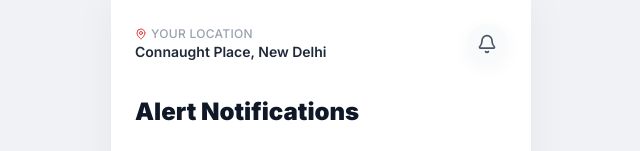
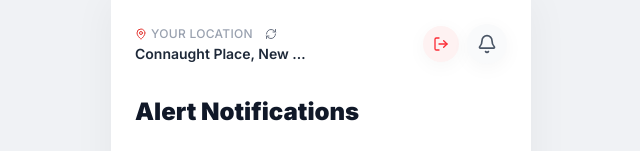
Before and after one commit to FnaticFire/CrisisLink, a Next.js app: page /alerts in a window 1280 px wide. Shown: the top 151 px of the page, without its empty margins (319-959 px from the left). Built offline with nearby package versions, Linux system fonts and the light colour scheme.

Commit message:
fix(critical): resolve map hydration crashes, strict auth guard, medical term NLP parsing context, manual geocode refreshing

```diff
--- a/src/app/page.tsx
+++ b/src/app/page.tsx
@@ -4,6 +4,7 @@ import React, { useState } from 'react';
 import Link from 'next/link';
 import { ShieldAlert, Users, Landmark, BookOpen, ChevronRight, X } from 'lucide-react';
 import { useAppStore } from '@/lib/store';
+import { useRouter } from 'next/navigation';
 import TopBar from '@/components/TopBar';
 import ResponderCard from '@/components/ResponderCard';
 import EmergencyTrigger from '@/components/EmergencyTrigger';
@@ -27,12 +28,20 @@ const EMERGENCY_NUMBERS = [
 ];
 
 export default function Home() {
-  const { responders, updateUserLocation, activeAlert } = useAppStore();
+  const { responders, currentUser, updateUserLocation, activeAlert } = useAppStore();
+  const router = useRouter();
+
   const [showTrigger, setShowTrigger] = useState(false);
   const [showSafetyTips, setShowSafetyTips] = useState(false);
   const [showHospitals, setShowHospitals] = useState(false);
   const [selectedTip, setSelectedTip] = useState(0);
   const [searchQuery, setSearchQuery] = useState('');
+
+  React.useEffect(() => {
+    if (!currentUser) {
+      router.replace('/login');
+    }
+  }, [currentUser, router]);
 
   React.useEffect(() => {
     if ('geolocation' in navigator) {
--- a/src/components/MapComponent.tsx
+++ b/src/components/MapComponent.tsx
@@ -9,21 +9,22 @@ import { NearbyPlace } from '@/lib/places';
 import { AlertDoc } from '@/lib/types';
 
 // Icons
-const icon = L.icon({
+const icon = typeof window !== 'undefined' ? L.icon({
   iconUrl: 'https://unpkg.com/leaflet@1.9.4/dist/images/marker-icon.png',
   iconRetinaUrl: 'https://unpkg.com/leaflet@1.9.4/dist/images/marker-icon-2x.png',
   shadowUrl: 'https://unpkg.com/leaflet@1.9.4/dist/images/marker-shadow.png',
   iconSize: [25, 41],
   iconAnchor: [12, 41],
-});
+}) : undefined;
 
-const userIcon = L.divIcon({
+const userIcon = typeof window !== 'undefined' ? L.divIcon({
   className: 'user-marker',
   html: '<div class="w-6 h-6 bg-blue-500 border-4 border-white rounded-full shadow-lg pulse-blue"></div>',
   iconSize: [24, 24],
-});
+}) : undefined;
 
 const getEmergencyIcon = (severity: string) => {
+  if (typeof window === 'undefined') return undefined;
   const color = severity === 'CRITICAL' ? 'bg-red-600' : severity === 'HIGH' ? 'bg-red-400' : severity === 'MEDIUM' ? 'bg-yellow-400' : 'bg-blue-400';
   return L.divIcon({
     className: 'emergency-marker',
@@ -33,6 +34,7 @@ const getEmergencyIcon = (severity: string) => {
 };
 
 const recommendationIcon = (type: string) => {
+  if (typeof window === 'undefined') return undefined;
   const emoji = type === 'hospital' ? '🏥' : type === 'police' ? '👮' : '🚒';
   const color = type === 'hospital' ? 'bg-red-500' : type === 'police' ? 'bg-blue-600' : 'bg-orange-600';
   return L.divIcon({
--- a/src/components/TopBar.tsx
+++ b/src/components/TopBar.tsx
@@ -2,9 +2,10 @@
 
 import React, { useState } from 'react';
 import { Bell, Search, X, Check } from 'lucide-react';
-import { MapPin } from 'lucide-react';
+import { MapPin, RefreshCw, LogOut } from 'lucide-react';
 import { useAppStore } from '@/lib/store';
 import { formatDistanceToNow } from 'date-fns';
+import { useRouter } from 'next/navigation';
 
 interface TopBarProps {
   showSearch?: boolean;
@@ -13,14 +14,54 @@ interface TopBarProps {
 }
 
 const TopBar: React.FC<TopBarProps> = ({ showSearch = true, onSearch, searchQuery = '' }) => {
-  const { currentUser, notifications, markNotificationsRead } = useAppStore();
+  const { currentUser, notifications, markNotificationsRead, updateUserLocation, setCurrentUser } = useAppStore();
   const [showNotifs, setShowNotifs] = useState(false);
+  const [isRefreshing, setIsRefreshing] = useState(false);
+  const router = useRouter();
 
   const unreadCount = notifications.filter((n) => !n.read).length;
 
   const handleBellClick = () => {
     setShowNotifs((prev) => !prev);
     if (!showNotifs) markNotificationsRead();
+  };
+
+  const handleRefreshLocation = () => {
+    if (!('geolocation' in navigator)) return;
+    setIsRefreshing(true);
+    navigator.geolocation.getCurrentPosition(
+      async (pos) => {
+        try {
+          const lat = pos.coords.latitude;
+          const lng = pos.coords.longitude;
+          const res = await fetch(`https://nominatim.openstreetmap.org/reverse?lat=${lat}&lon=${lng}&format=json`, {
+            headers: { 'Accept-Language': 'en' }
+          });
+          const data = await res.json();
+          let placeName = 'Locating...';
+
+          if (data && data.address) {
+            placeName = data.address.neighbourhood || data.address.suburb || data.address.city_district || data.address.city || data.address.town || 'New Delhi';
+            if (data.address.city) placeName += ', ' + data.address.city;
+          }
+
+          updateUserLocation(lat, lng, placeName);
+        } catch (err) {
+          updateUserLocation(pos.coords.latitude, pos.coords.longitude, 'Location Updated');
+        } finally {
+          setIsRefreshing(false);
+        }
+      },
+      () => {
+        setIsRefreshing(false);
+      },
+      { enableHighAccuracy: true }
+    );
+  };
+
+  const handleSignOut = () => {
+    setCurrentUser(null);
+    router.push('/login');
   };
 
   return (
@@ -30,11 +71,22 @@ const TopBar: React.FC<TopBarProps> = ({ showSearch = true, onSearch, searchQuer
           <span className="text-xs text-gray-400 font-medium tracking-wide flex items-center gap-1">
             <MapPin size={12} className="text-primary" />
             YOUR LOCATION
+            <button onClick={handleRefreshLocation} disabled={isRefreshing} className="ml-1 p-1 hover:bg-gray-100 rounded-full transition-colors disabled:opacity-50">
+              <RefreshCw size={12} className={`text-gray-500 ${isRefreshing ? 'animate-spin' : ''}`} />
+            </button>
           </span>
-          <h2 className="text-sm font-semibold text-gray-800 truncate max-w-[200px]">
+          <h2 className="text-sm font-semibold text-gray-800 truncate max-w-[180px]">
             {currentUser?.location?.address || 'Connaught Place, New Delhi'}
           </h2>
         </div>
+        <div className="flex items-center gap-2">
+          <button
+            onClick={handleSignOut}
+            className="p-2.5 bg-red-50 rounded-full text-red-500 soft-shadow tap-effect flex items-center gap-1"
+            title="Sign Out"
+          >
+            <LogOut size={16} />
+          </button>
           <button
             onClick={handleBellClick}
             className="p-2.5 bg-gray-50 rounded-full text-gray-600 soft-shadow tap-effect relative"
@@ -44,6 +96,7 @@ const TopBar: React.FC<TopBarProps> = ({ showSearch = true, onSearch, searchQuer
               <span className="absolute top-1.5 right-1.5 w-2 h-2 bg-primary rounded-full border-2 border-white" />
             )}
           </button>
+        </div>
       </div>
 
       {showSearch && (
--- a/src/lib/ai/detection.ts
+++ b/src/lib/ai/detection.ts
@@ -139,6 +139,8 @@ export async function classifyEmergency(
 
   const prompt = `You are CrisisLink's emergency triage AI. Analyze this distress call and image scene.
 
+CRITICAL RULE: "Heart attack", "brain attack", "head injury", or terms related to sudden bodily trauma are "Medical Emergency", NOT "Violence". Only label "Violence" if there is explicit mention of weapons, assault, or fighting.
+
 VOICE TRANSCRIPT: "${transcript}"
 IMAGE SCENE LABELS: ${labels.join(', ')}
 
```
Lines whose indentation alone changed are shown as unchanged.
